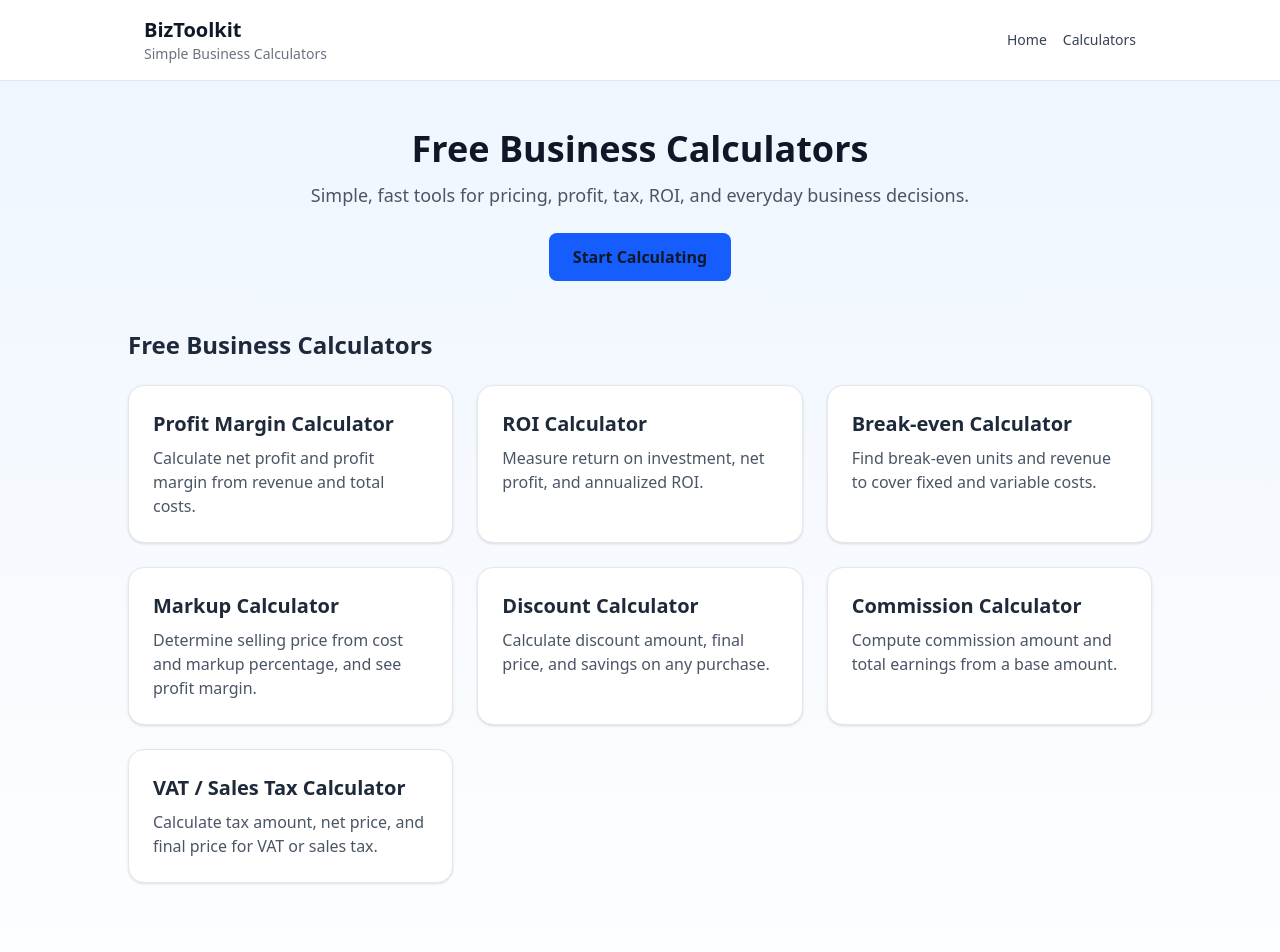
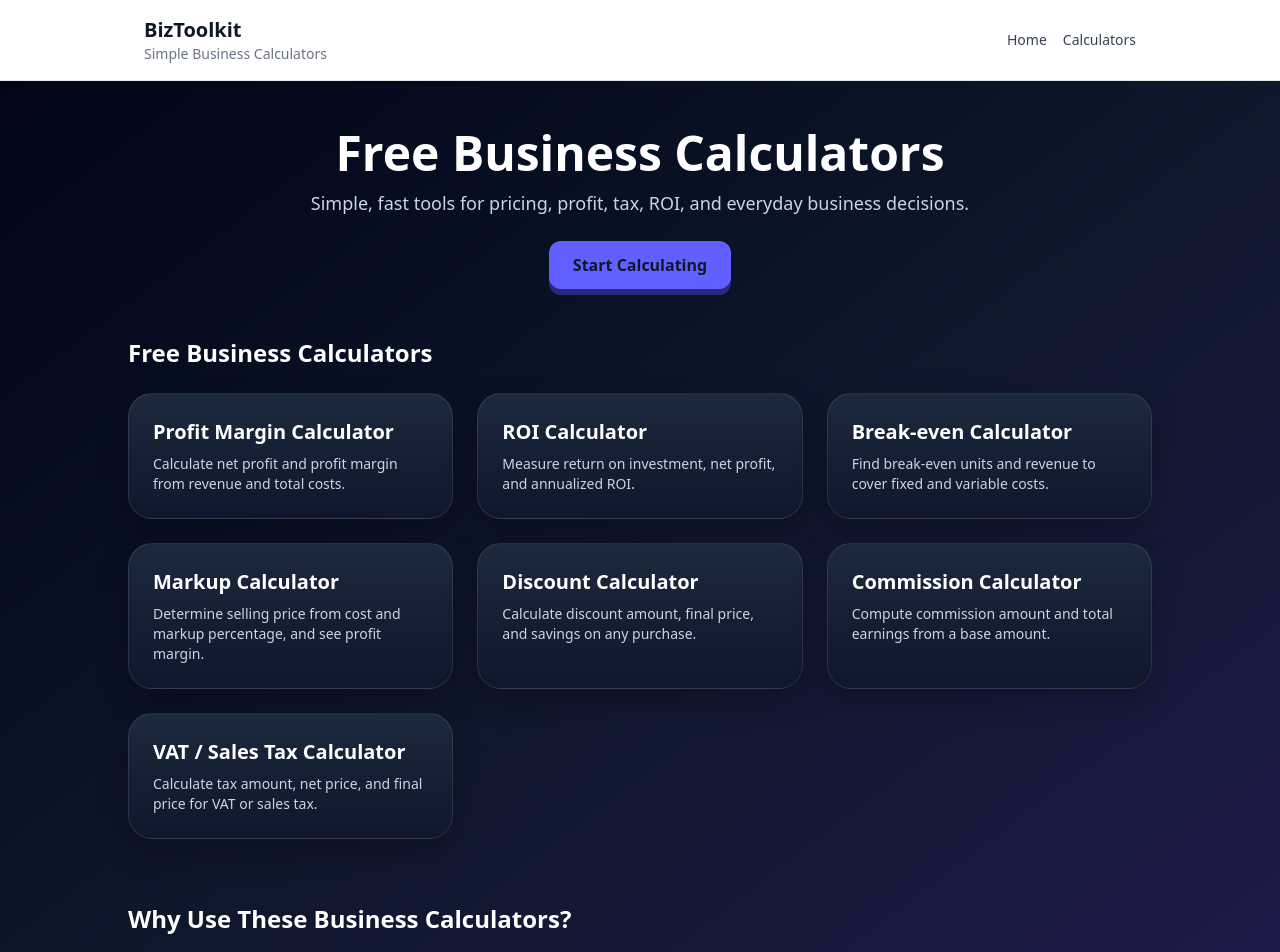
Before and after one commit to wakilmustaqeem/biztoolkit, a Next.js app: page / in a window 1280 px wide. Shown: the top 952 px of the page. Built offline with nearby package versions, Linux system fonts and the light colour scheme.

Commit message:
apply complete 3D readability design to all calculators

```diff
--- a/app/page.tsx
+++ b/app/page.tsx
@@ -5,9 +5,7 @@ export const metadata: Metadata = {
   title: "Free Business Calculators | BizToolkit",
   description:
     "Use free profit margin, ROI, break-even, markup, discount, commission, and VAT calculators for freelancers and small businesses.",
-  alternates: {
-    canonical: "/",
-  },
+  alternates: { canonical: "/" },
   openGraph: {
     title: "Free Business Calculators | BizToolkit",
     description:
@@ -18,89 +16,39 @@ export const metadata: Metadata = {
 };
 
 const calculators = [
-  {
-    href: "/profit-margin-calculator",
-    title: "Profit Margin Calculator",
-    description: "Calculate net profit and profit margin from revenue and total costs.",
-  },
-  {
-    href: "/roi-calculator",
-    title: "ROI Calculator",
-    description: "Measure return on investment, net profit, and annualized ROI.",
-  },
-  {
-    href: "/break-even-calculator",
-    title: "Break-even Calculator",
-    description: "Find break-even units and revenue to cover fixed and variable costs.",
-  },
-  {
-    href: "/markup-calculator",
-    title: "Markup Calculator",
-    description: "Determine selling price from cost and markup percentage, and see profit margin.",
-  },
-  {
-    href: "/discount-calculator",
-    title: "Discount Calculator",
-    description: "Calculate discount amount, final price, and savings on any purchase.",
-  },
-  {
-    href: "/commission-calculator",
-    title: "Commission Calculator",
-    description: "Compute commission amount and total earnings from a base amount.",
-  },
-  {
-    href: "/vat-calculator",
-    title: "VAT / Sales Tax Calculator",
-    description: "Calculate tax amount, net price, and final price for VAT or sales tax.",
-  },
+  { href: "/profit-margin-calculator", title: "Profit Margin Calculator", description: "Calculate net profit and profit margin from revenue and total costs." },
+  { href: "/roi-calculator", title: "ROI Calculator", description: "Measure return on investment, net profit, and annualized ROI." },
+  { href: "/break-even-calculator", title: "Break-even Calculator", description: "Find break-even units and revenue to cover fixed and variable costs." },
+  { href: "/markup-calculator", title: "Markup Calculator", description: "Determine selling price from cost and markup percentage, and see profit margin." },
+  { href: "/discount-calculator", title: "Discount Calculator", description: "Calculate discount amount, final price, and savings on any purchase." },
+  { href: "/commission-calculator", title: "Commission Calculator", description: "Compute commission amount and total earnings from a base amount." },
+  { href: "/vat-calculator", title: "VAT / Sales Tax Calculator", description: "Calculate tax amount, net price, and final price for VAT or sales tax." },
 ];
 
 export default function Home() {
   return (
-    <div className="bg-gradient-to-b from-blue-50 to-white py-12 px-4">
+    <div className="min-h-screen bg-gradient-to-br from-slate-950 via-slate-900 to-indigo-950 py-12 px-4">
       <div className="max-w-5xl mx-auto text-center mb-12">
-        <h1 className="text-4xl font-bold text-gray-900 mb-3">
-          Free Business Calculators
-        </h1>
-        <p className="text-lg text-gray-600 max-w-2xl mx-auto mb-6">
-          Simple, fast tools for pricing, profit, tax, ROI, and everyday business decisions.
-        </p>
-        <Link
-          href="#calculators"
-          className="inline-block bg-blue-600 text-white px-6 py-3 rounded-lg font-semibold hover:bg-blue-700 transition"
-        >
-          Start Calculating
-        </Link>
+        <h1 className="text-4xl sm:text-5xl font-black text-white mb-3">Free Business Calculators</h1>
+        <p className="text-lg text-slate-300 max-w-2xl mx-auto mb-6">Simple, fast tools for pricing, profit, tax, ROI, and everyday business decisions.</p>
+        <Link href="#calculators" className="inline-block bg-indigo-500 text-white px-6 py-3 rounded-xl font-bold shadow-[0_6px_0_rgba(79,70,229,0.45)] hover:bg-indigo-400 transition active:translate-y-1 active:shadow-none">Start Calculating</Link>
       </div>
 
       <div id="calculators" className="max-w-5xl mx-auto">
-        <h2 className="text-2xl font-semibold text-gray-800 mb-6">
-          Free Business Calculators
-        </h2>
+        <h2 className="text-2xl font-bold text-white mb-6">Free Business Calculators</h2>
         <div className="grid gap-6 sm:grid-cols-2 lg:grid-cols-3">
           {calculators.map((calc) => (
-            <Link
-              key={calc.href}
-              href={calc.href}
-              className="bg-white rounded-2xl shadow p-6 hover:shadow-lg transition border border-gray-200"
-            >
-              <h3 className="text-xl font-bold text-gray-800 mb-2">{calc.title}</h3>
-              <p className="text-gray-600">{calc.description}</p>
+            <Link key={calc.href} href={calc.href} className="rounded-3xl bg-gradient-to-b from-slate-800 to-slate-900 p-6 border border-white/10 shadow-[0_12px_30px_rgba(0,0,0,0.25)] hover:shadow-[0_20px_45px_rgba(0,0,0,0.35)] hover:-translate-y-1 transition">
+              <h3 className="text-xl font-bold text-white mb-2">{calc.title}</h3>
+              <p className="text-slate-300 text-sm">{calc.description}</p>
             </Link>
           ))}
         </div>
       </div>
 
-      <section className="max-w-5xl mx-auto mt-16 text-gray-700">
-        <h2 className="text-2xl font-semibold mb-4">
-          Why Use These Business Calculators?
-        </h2>
-        <p>
-          Whether you’re a freelancer setting your rates, an entrepreneur
-          evaluating a project, or a small business owner planning pricing,
-          these tools help you understand your numbers quickly. All
-          calculators are free, easy to use, and work on any device.
-        </p>
+      <section className="max-w-5xl mx-auto mt-16 text-slate-300">
+        <h2 className="text-2xl font-semibold mb-4 text-white">Why Use These Business Calculators?</h2>
+        <p>Whether you’re a freelancer setting your rates, an entrepreneur evaluating a project, or a small business owner planning pricing, these tools help you understand your numbers quickly. All calculators are free, easy to use, and work on any device.</p>
       </section>
     </div>
   );
```
